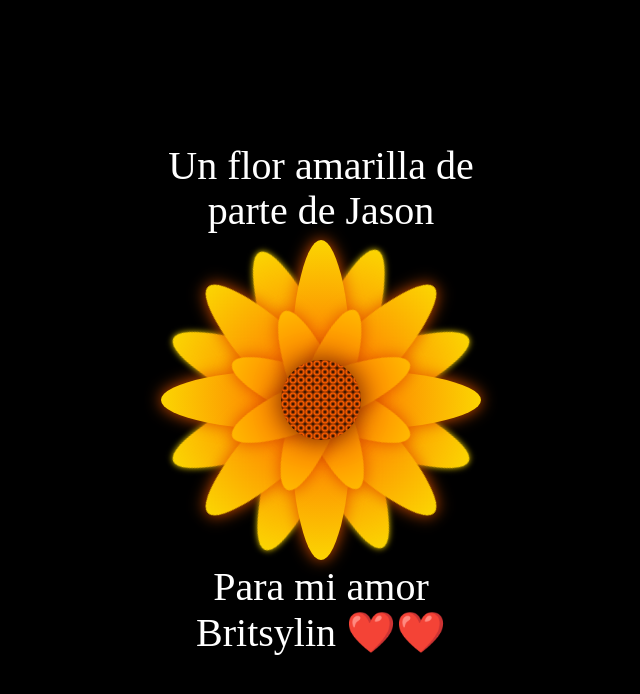
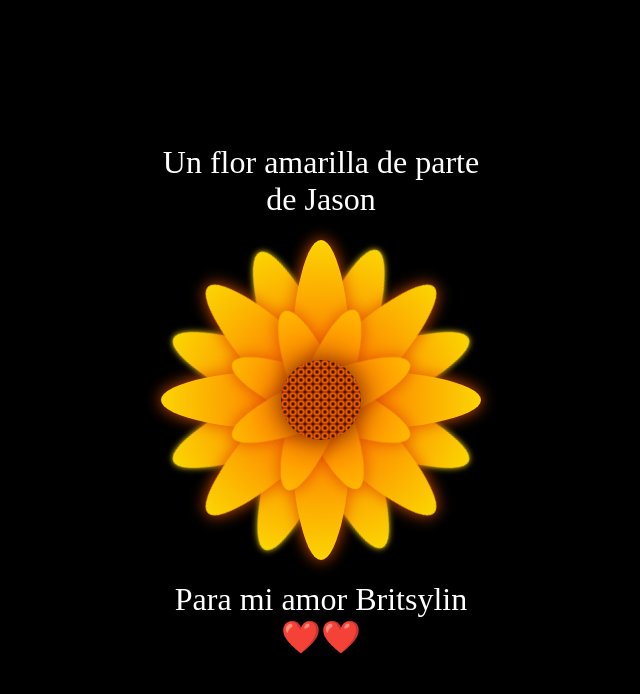
Before and after one commit to Kevin0232/florss, a plain HTML site: page docs/index.html in a window 1280 px wide. Shown: the whole page, without its empty margins (319-959 px from the left). Drawn offline with Linux system fonts and the light colour scheme.

Commit message:
Update style.css

```diff
--- a/docs/style.css
+++ b/docs/style.css
@@ -28,7 +28,7 @@ body {
     position: absolute;
     text-align: center;
     color: #fff; /* Color del texto */
-    font-size: 25px; /* Tamaño del texto */
+    font-size: 20px; /* Tamaño del texto */
 }
 
 .text-above {
```
